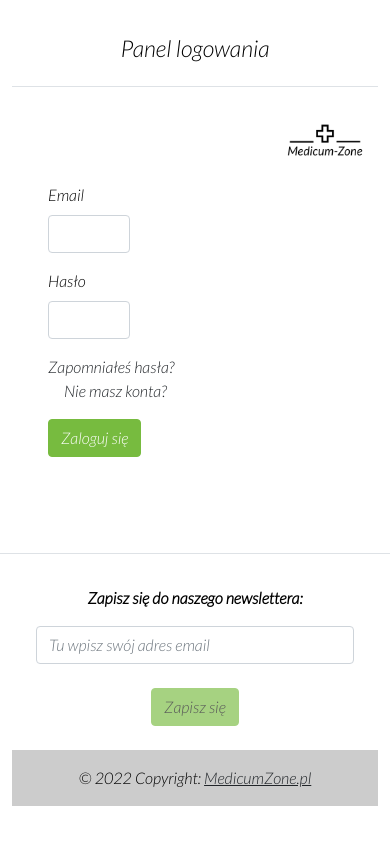
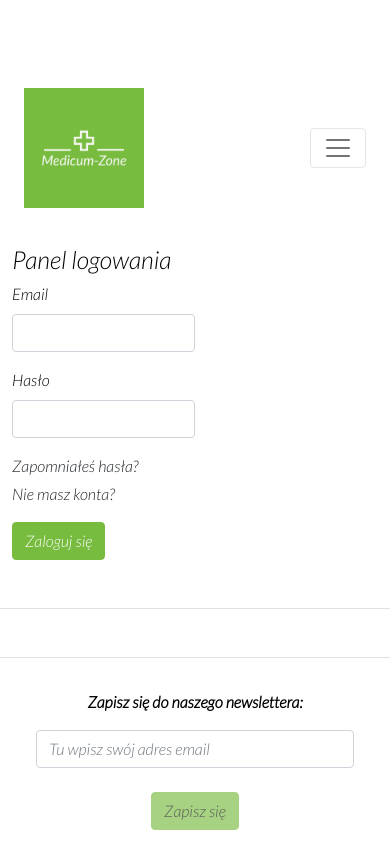
Before and after one commit to jokereey/MedicumZone, an Angular app in the folder src/ui/medicumzone-ui/: page / in a window 390 px wide. Shown: the part 960-1804 px from the top of the page. Before the commit the page ends 1766 px from the top, so only its background shows below. Built offline with nearby package versions, Linux system fonts and the light colour scheme; no server answers.

Commit message:
login component improvements

```diff
--- a/src/ui/medicumzone-ui/src/app/components/login/login-form/login-form.component.html
+++ b/src/ui/medicumzone-ui/src/app/components/login/login-form/login-form.component.html
@@ -1,13 +1,15 @@
-<div class="container xxl">
+<app-header></app-header>
+<div class="container-xxl border-bottom mt-2">
+
   <app-preloader *ngIf="pending" message="{{preloaderMessage}}">
 
   </app-preloader>
 
-  <div class="text-center border-bottom text-black" *ngIf="!pending">
-    <h3 class="mb-4">Panel logowania</h3>
+  <div class=" text-black mb35 " *ngIf="!pending">
+    <h2 class="text-start text-lg-center">Panel logowania</h2>
   </div>
   <div class="row">
-    <div class="col-8 p-5 mt-5">
+    <div class="col-12 col-lg-6">
       <form (submit)="sendLoginRequest()">
         <div class="mb-3">
           <label for="email" class="form-label">Email</label>
@@ -19,14 +21,14 @@
           <input #password type="password" class="form-control w-50 "  id="password">
         </div>
         <div class="my-2 fs-6 text-dark">
-          <label class="my-1 d-inline">{{forgetPasswordText}}</label>
-          <label class="d-inline ms-3">{{registerText}}</label>
+          <label class="my-1 d-block d-sm-inline">{{forgetPasswordText}}</label>
+          <label class="d-inline ms-0 ms-sm-3">{{registerText}}</label>
         </div>
-        <button type="submit" class="btn btn-primary mt-2">Zaloguj się</button>
+        <button type="submit" class="btn btn-primary mt-2 mb-5">Zaloguj się</button>
       </form>
     </div>
-    <div class="col-4">
-    <img src="assets/images/Medicum-Zone-logos_black.png" class="img-fluid " alt="">
+    <div class="col-6 d-none d-lg-inline text-md-start">
+    <img src="assets/images/logo-login.png" class="img-fluid" alt="">
     </div>
   </div>
   <p *ngIf="loginError">
@@ -36,3 +38,4 @@
   </p>
 
 </div>
+<app-footer></app-footer>
--- a/src/ui/medicumzone-ui/src/app/components/login/login-form/login-form.component.ts
+++ b/src/ui/medicumzone-ui/src/app/components/login/login-form/login-form.component.ts
@@ -1,6 +1,7 @@
 import {Component, ElementRef, OnInit, ViewChild} from '@angular/core';
 import {LoginRequest} from "../../../model/user/user";
 import {LoginService} from "../../../services/login/login.service";
+import {ExceptionService} from "../../../services/exception/exception.service";
 
 @Component({
   selector: 'app-login-form',
@@ -21,7 +22,7 @@ export class LoginFormComponent implements OnInit {
   @ViewChild('password',{static:false}) password:ElementRef;
 
 
-  constructor(private loginService: LoginService) { }
+  constructor(private loginService: LoginService, private exceptionService: ExceptionService) { }
 
   ngOnInit(): void {
   }
@@ -35,7 +36,7 @@ export class LoginFormComponent implements OnInit {
         this.loginError = false;
       },
       error: err => {
-        this.manageErrorInfo(err);
+       this.errorMessage = this.exceptionService.manageErrorInfo(err);
         this.loginError = true;
       }
     })
@@ -47,13 +48,6 @@ export class LoginFormComponent implements OnInit {
       password:this.password.nativeElement.value
     }
   }
-  manageErrorInfo(err: any){
-    console.log(err.status);
-    if(err.status===404){
-      this.errorMessage = 'Niestety, nie mogliśmy znaleźć użytkownika o podanym adresie email lub wpisano niepoprawne hasło.'
-    } else{
-      this.errorMessage = 'Wystąpił błąd połączenia z serwerem. Proszę spróbować później.'
-    }
-  }
+
 
 }
```
Also changed, not shown: src/ui/medicumzone-ui/src/assets/images/logo-login.png (added).
